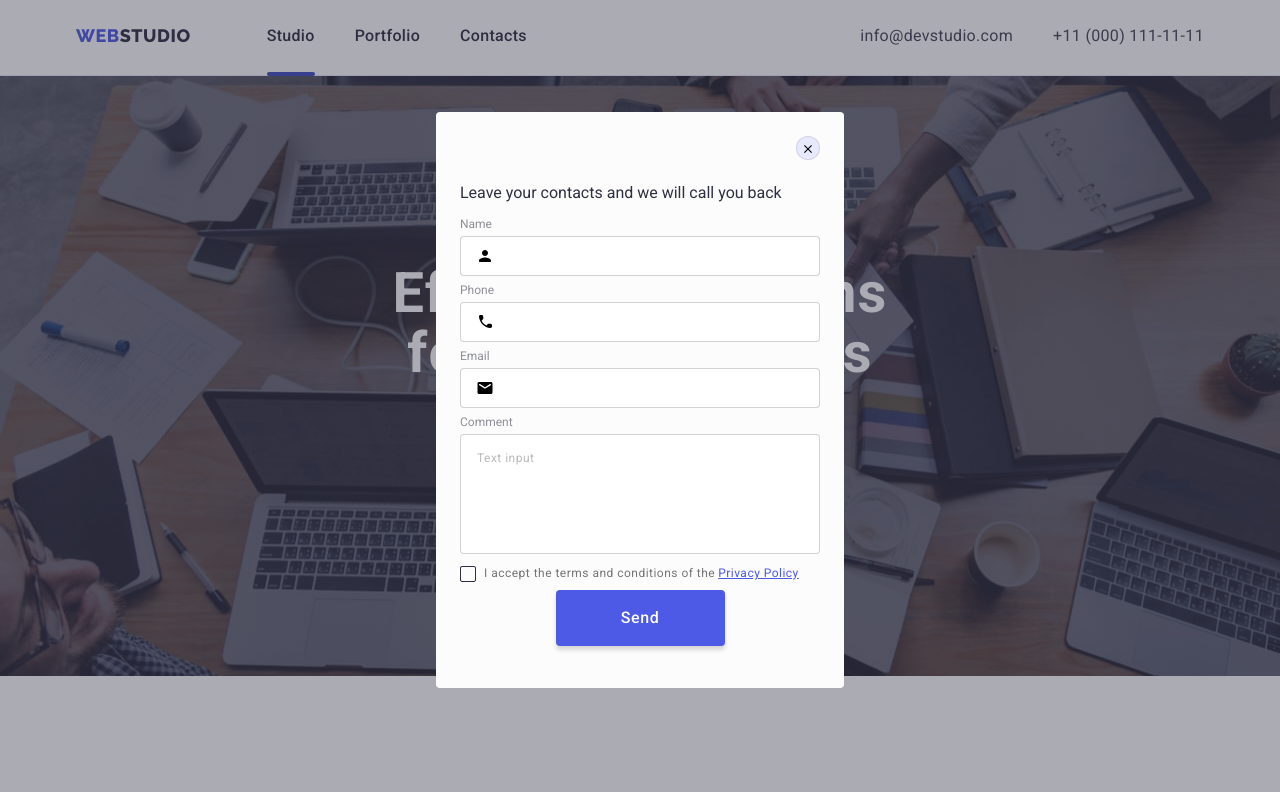
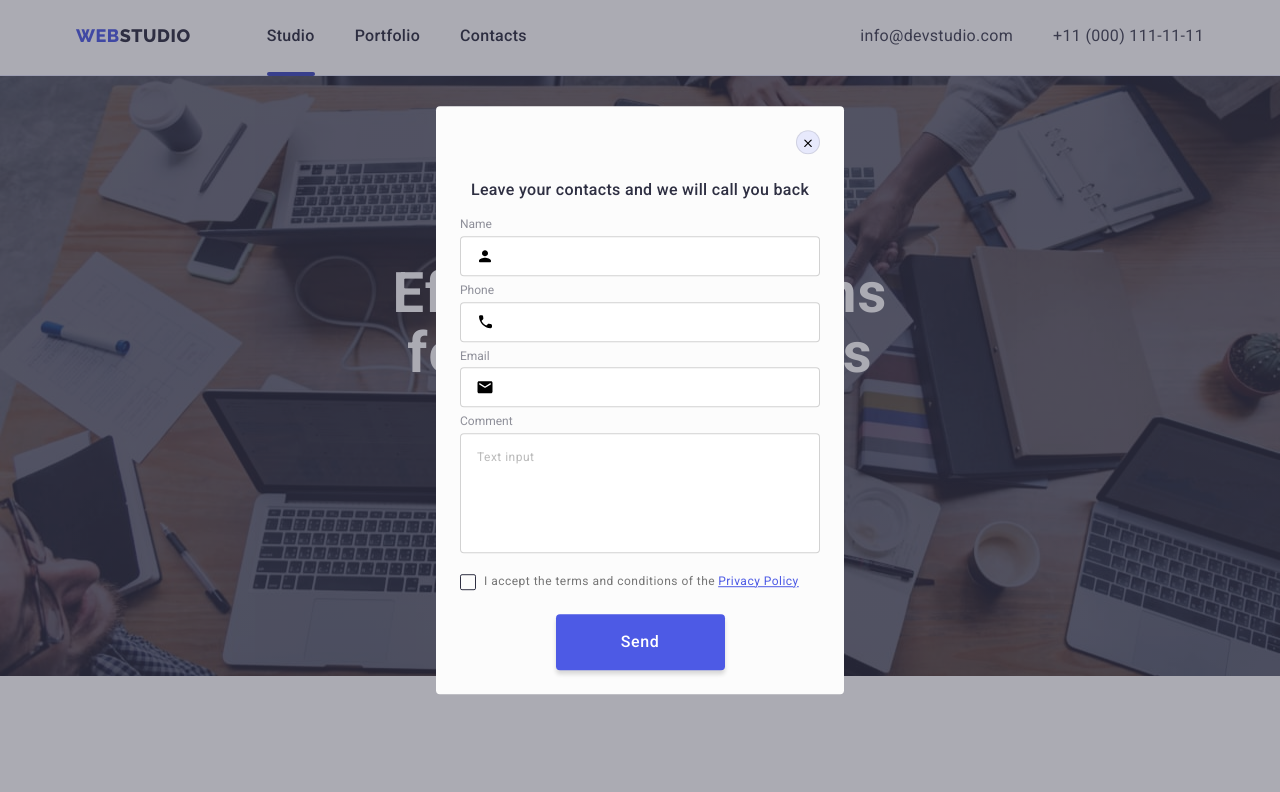
Before and after one commit to DemoUser79/goit-markup-hw-06, a plain HTML site: page index.html in a window 1280 px wide. Both pictures are taken after a click on the button "Order Service". Shown: the top 792 px of the page. Drawn offline with nearby package versions, Linux system fonts and the light colour scheme.

Commit message:
added margins on modal

```diff
--- a/css/styles.css
+++ b/css/styles.css
@@ -821,6 +821,14 @@ body {
     margin-bottom: 8px;
 }
 
+.modal-field-comment {
+    margin-bottom: 16px;
+}
+
+.modal-field-checkbox {
+    margin-bottom: 24px;
+}
+
 .modal-input-icon {
     position: absolute;
     left: 16px;
--- a/index.html
+++ b/index.html
@@ -474,7 +474,7 @@
             ></use>
           </svg>
         </button>
-        <p class="user-name">Leave your contacts and we will call you back</p>
+        <p class="modal-title">Leave your contacts and we will call you back</p>
         <form class="modal-form">
           <div class="modal-field">
             <label for="user-name" class="modal-input-text">Name</label>
@@ -520,7 +520,7 @@
               </svg>
             </div>
           </div>
-          <div class="modal-field">
+          <div class="modal-field-comment">
             <label for="user-text" class="modal-input-text">Comment</label>
             <textarea
               name="user-text"
@@ -529,7 +529,7 @@
               placeholder="Text input"
             ></textarea>
           </div>
-          <div class="modal-field">
+          <div class="modal-field-checkbox">
             <input
               type="checkbox"
               id="policy"
```
